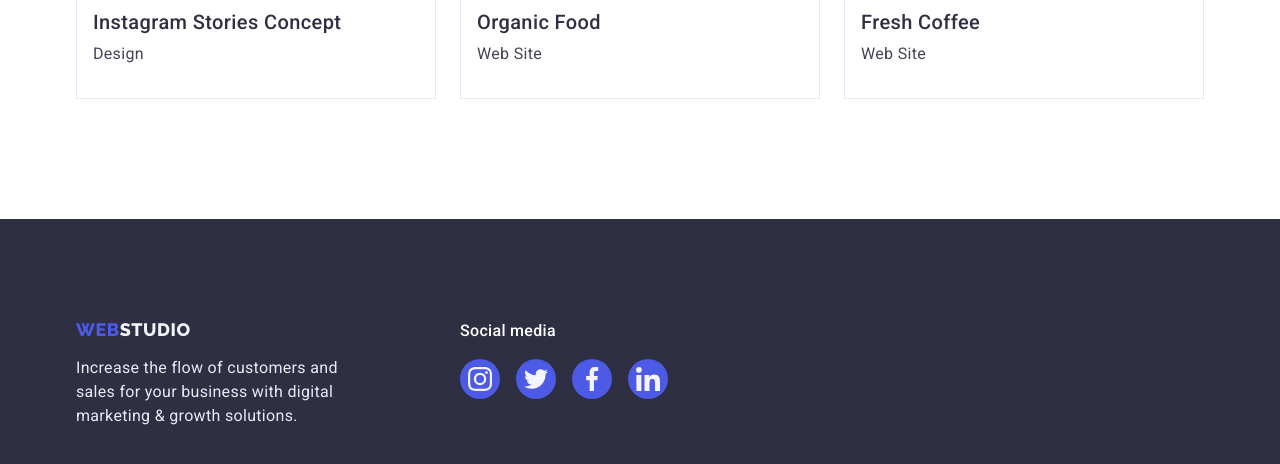
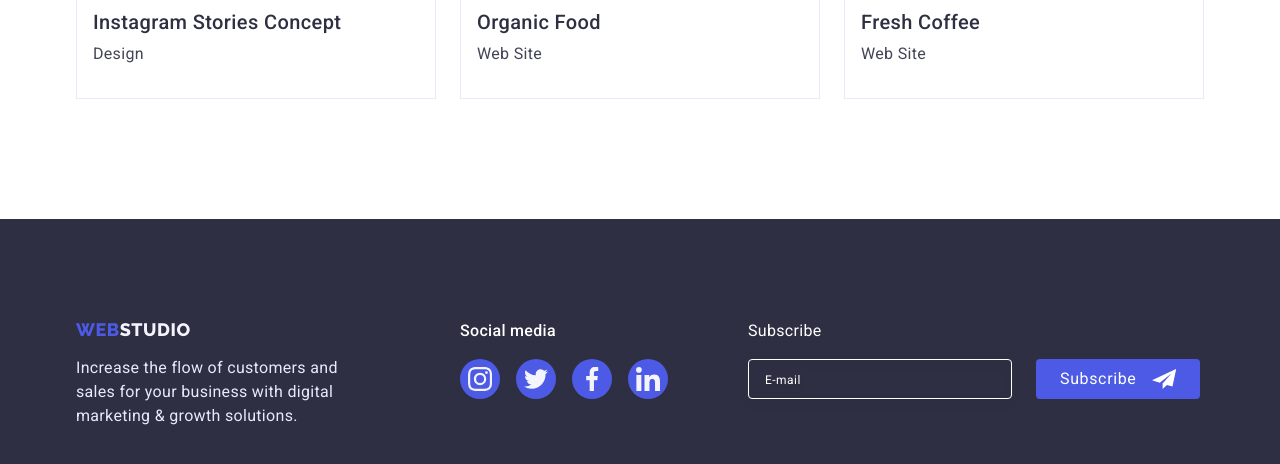
Before and after one commit to oleksamor/goit-homework-07, a plain HTML site: page portfolio.html in a window 1280 px wide. Shown: the part 1575-2039 px from the top of the page. Drawn offline with nearby package versions, Linux system fonts and the light colour scheme.

Commit message:
email footer portfolio

```diff
--- a/portfolio.html
+++ b/portfolio.html
@@ -359,6 +359,29 @@
             </li>
           </ul>
         </div>
+        <!-- Subscribe form -->
+        <div class="footer-email-input">
+          <p class="footer-email-input-txt">Subscribe</p>
+          <form class="footer-email-input-form" name="subscribe_form">
+            <div class="footer-email-input-wrapper">
+              <label class="footer-email-input-field"></label>
+              <input
+                type="email"
+                class="email-input-field"
+                name="email_subscribe"
+                required
+                placeholder="E-mail"
+              />
+
+              <button type="submit" class="subscribe-btn">
+                Subscribe
+                <svg class="subscribe-btn-icon" width="24" height="24">
+                  <use href="./images/icon.svg#icon-paper-airplane"></use>
+                </svg>
+              </button>
+            </div>
+          </form>
+        </div>
       </div>
     </footer>
   </body>
```
